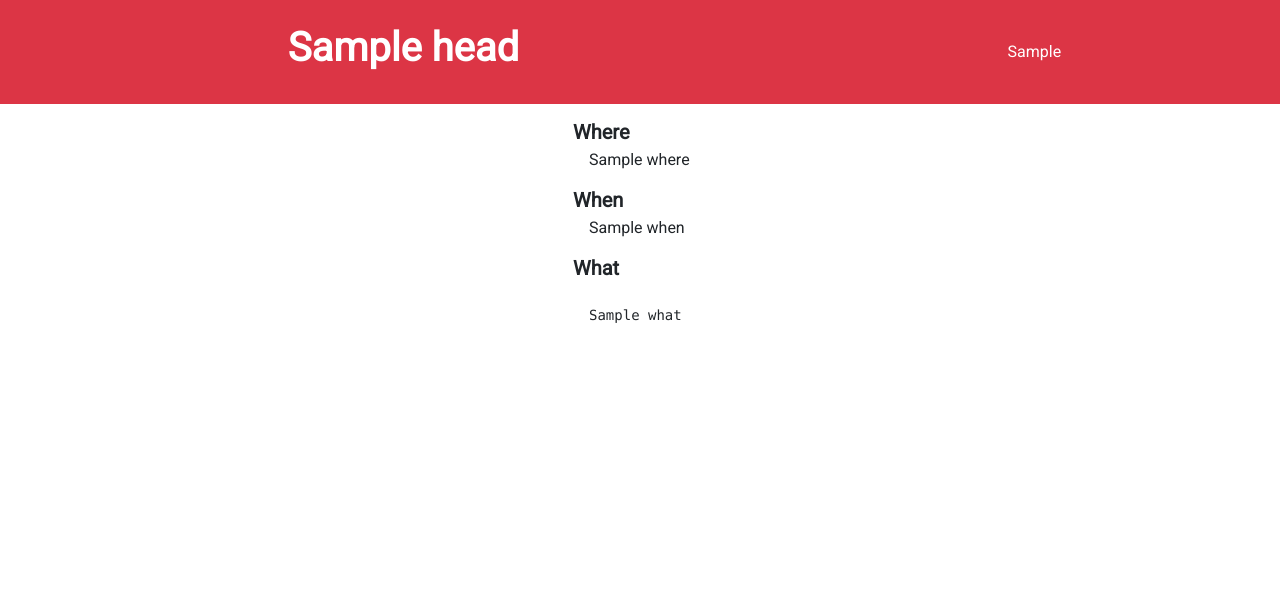
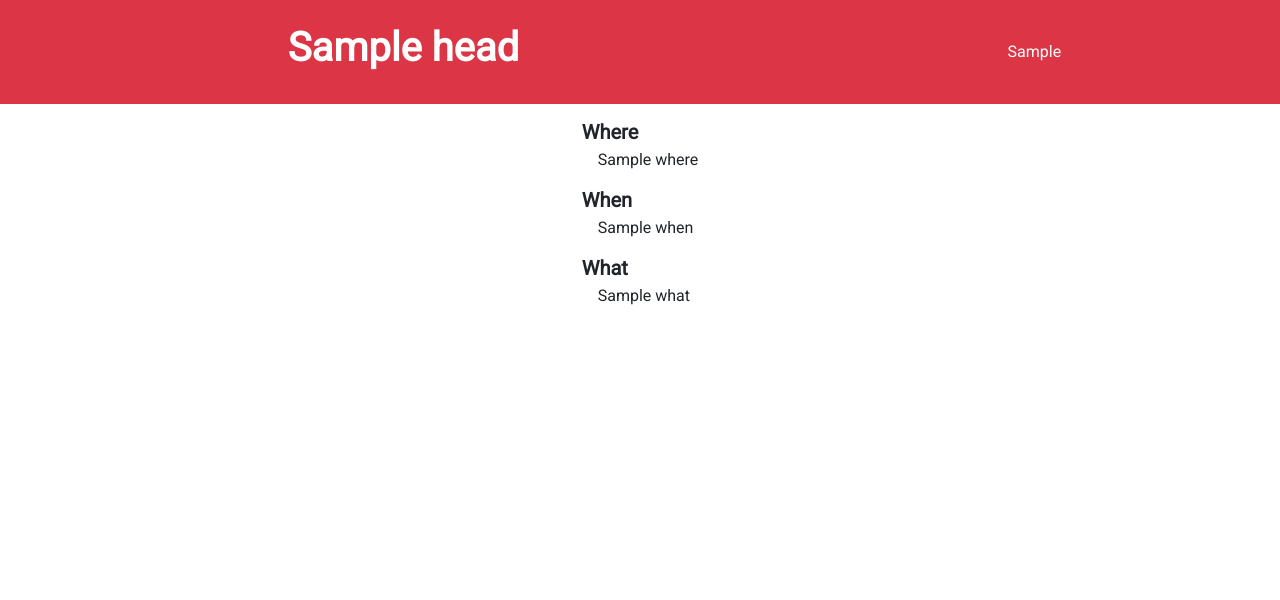
Before and after one commit to kotaroyama/Davis-Weather-Warnings-Bot, a Python web app: template templates/template.html in a window 1280 px wide. Shown: the top 600 px of the page. Run offline with Jinja, Linux system fonts and the light colour scheme; the template is opened without the code that fills it: most values are stand-ins (such as "Sample title", 1, 10 or a date in 2020); some libraries are stand-ins or nearby versions.

Commit message:
Chagne styling of the alert template

```diff
--- a/templates/template.html
+++ b/templates/template.html
@@ -49,11 +49,7 @@
           <div class="d-flex w-100 justify-content-between">
             <h5 class="mb-1">What</h5>
           </div>
-          <div class="ml-3 mb-1">
-            <pre>
-              <p class="text-start">{{ weather_data['what'] }}</p>
-            </pre>
-          </div>
+          <p class="ml-3 mb-3">{{ weather_data['what'] }}</p>
         </div>
       </div>
     </div>
```
